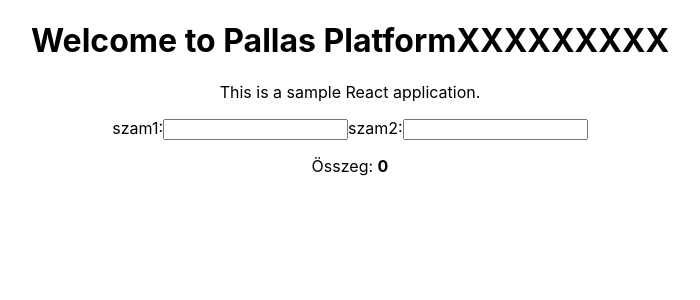
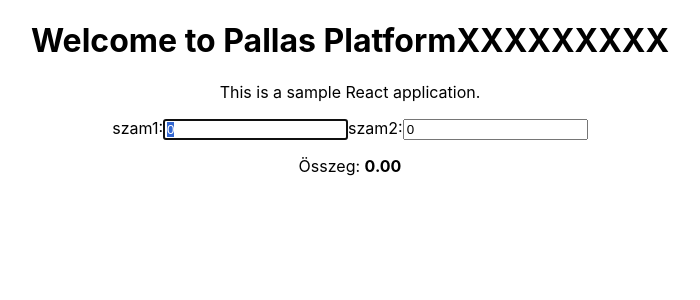
Before and after one commit to tenkesnet/a239alapok_frontend, a React (Create React App) app: page / in a window 1280 px wide. Shown: the top 300 px of the page, without its empty margins (290-990 px from the left). Built offline with nearby package versions, Linux system fonts and the light colour scheme.

Commit message:
Componens rendszerezés

```diff
--- a/src/App.js
+++ b/src/App.js
@@ -1,5 +1,5 @@
 import './App.css';
-import SearchSpeaker from './SearchSpeaker';
+import SearchSpeaker from './components/test/SearchSpeaker';
 
 
 function App() {
--- a/src/SearchSpeaker.js
+++ /dev/null
@@ -1,23 +0,0 @@
-import React, { use, useState, useEffect } from "react";
-const SearchSpeaker = ({name}) => {
-    const [value1, setValue1] = useState(0);
-    const [value2, setValue2] = useState(0);
-    let sum = parseFloat(value1) + parseFloat(value2);
-    useEffect(() => {
-        //sum = parseFloat(value1) + parseFloat(value2);
-    }, []);
-    return (
-        <div>
-            <label htmlFor="search">szam1:</label>
-            <input id="value1" type="text" onChange={e => setValue1(e.target.value)} />
-            <label htmlFor="search">szam2:</label>
-            <input id="value2" type="text" onChange={e => setValue2(e.target.value)} />
-
-            <p>
-                Összeg: <strong>{sum}</strong>
-            </p>
-
-        </div>
-    );
-}
-export default SearchSpeaker;
--- /dev/null
+++ b/src/components/test/SearchSpeaker.js
@@ -0,0 +1,41 @@
+import React, { useState, useEffect, useRef } from "react";
+
+const SearchSpeaker = () => {
+    const [value1, setValue1] = useState(0);
+    const [value2, setValue2] = useState(0);
+    const [sum, setSum] = useState(0);
+    const inputRef = useRef(null);
+
+    useEffect(() => {
+        const newSum = (parseFloat(value1) || 0) + (parseFloat(value2) || 0);
+        setSum(newSum);
+    }, [value1, value2]); // ✅ State változáskor frissül
+    useEffect(() => {
+        inputRef.current.focus();
+        inputRef.current.select();
+    }, []);
+
+    return (
+        <div>
+            <label htmlFor="value1">szam1:</label>
+            <input
+                ref={inputRef}
+                id="value1"
+                value={value1}
+                onChange={e => setValue1(e.target.value)}
+            />
+
+            <label htmlFor="value2">szam2:</label>
+            <input
+                id="value2"
+                value={value2}
+                onChange={e => setValue2(e.target.value)}
+            />
+
+            <p>
+                Összeg: <strong>{sum.toFixed(2)}</strong>
+            </p>
+        </div>
+    );
+};
+export default SearchSpeaker;
```
Also changed, not shown: src/components/test/SpeakerProfile.js (renamed from src/SpeakerProfile.js).
